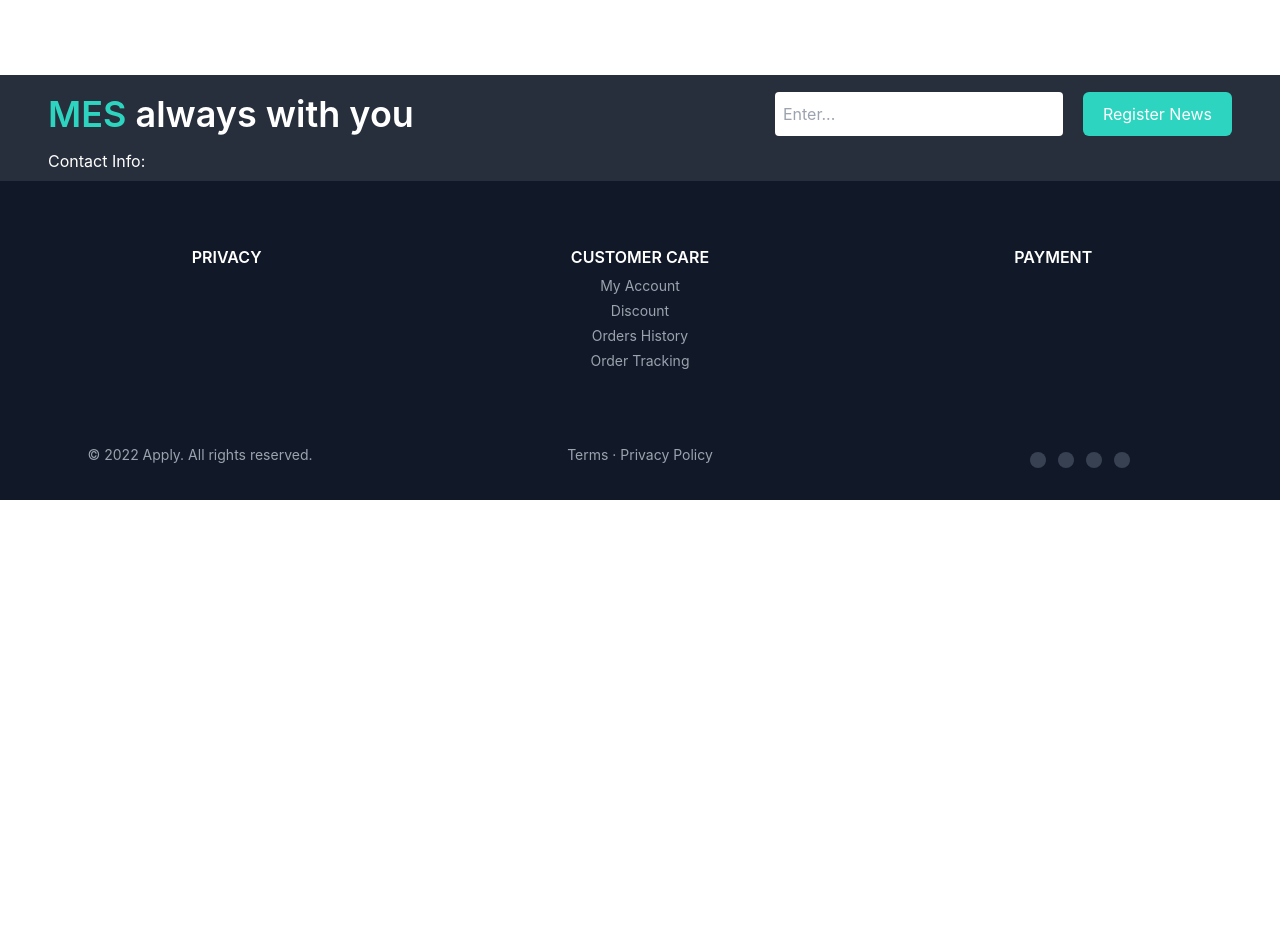
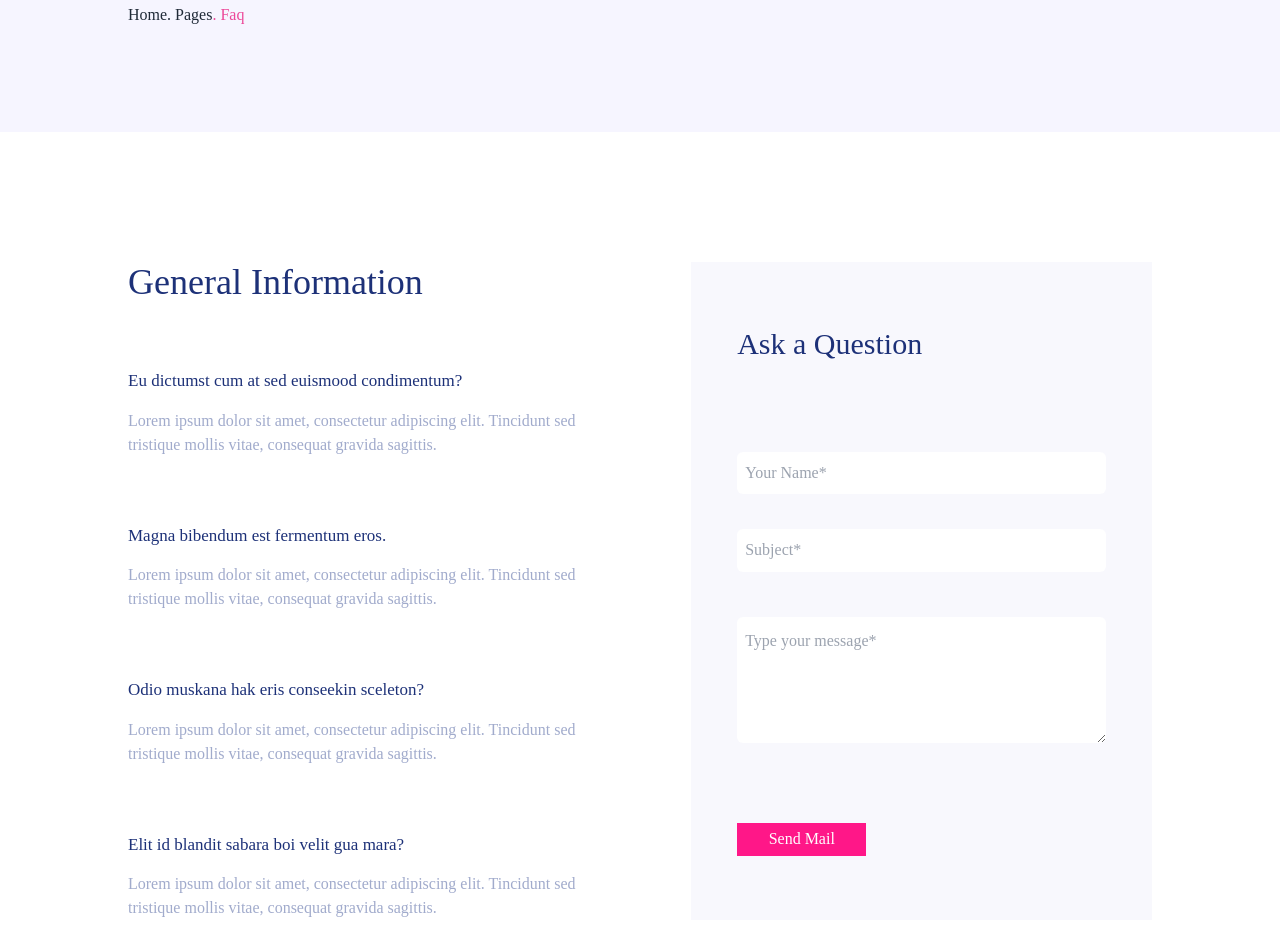
Before and after one commit to eNViDAT0001/WebMES, a React (Create React App) app: page /faq in a window 1280 px wide. Shown: the part 300-1252 px from the top of the page. Before the commit the page ends 800 px from the top, so only its background shows below. Built offline with nearby package versions, Linux system fonts and the light colour scheme; what tw-elements would draw is missing.

Commit message:
add FAQ and Contact screen

```diff
--- a/src/components/StoreOtherComponent/Contact/ContactHeaderBar.js
+++ b/src/components/StoreOtherComponent/Contact/ContactHeaderBar.js
@@ -3,13 +3,12 @@ import React from 'react'
 const ContactHeaderBar = () => {
   return (
     <div className="w-full h-[286px] bg-gray-header flex justify-center">
-        <div className="min-w-[200px] w-[85%] flex justify-center flex-col">
+        <div className="min-w-[200px] w-[65%] flex justify-center flex-col">
             <h1 className=' text-[#101075] text-4xl font-normal'>Contact us</h1>
             <div className='flex flex-row mt-3'>
                 <h1>Home. Pages</h1>
                 <h1 className="text-pink-500 ">. Contact us</h1>
             </div>
-
         </div>
     </div>
   )
--- /dev/null
+++ b/src/components/StoreOtherComponent/Contact/FormContact.js
@@ -0,0 +1,15 @@
+import React from 'react'
+
+export default function FormContact() {
+  return (
+    <div className='flex flex-col mt-[46px] mb-[300px] w-[50%] space-y-[47px]'>
+        <div className='flex flex-row justify-between'>
+            <input type="text" placeholder='Your Name*' className='w-[55%] h-[10%] min-h-[45px] px-2 py-3 border rounded-md'></input>
+            <input type="text" placeholder='Your Email*' className='w-[40%] h-[10%] min-h-[45px] px-2 py-3 border rounded-md'></input>
+        </div>
+        <input type="text" placeholder='Subject*' className='h-[10%] min-h-[45px] px-2 py-3 border rounded-md'></input>
+        <textarea  placeholder='Type your message*' className="w-full h-[25%] min-h-[150px] border mt-[45px] px-2 py-3 rounded-md"></textarea>
+        <button className="w-[35%] h-[10%] max-h-[15%] mt-20 bg-[#FF1788] text-white"> Send Mail </button>
+    </div>
+  )
+}
--- /dev/null
+++ b/src/components/StoreOtherComponent/FAQ/AskQuestion.js
@@ -0,0 +1,14 @@
+import React from 'react'
+
+export default function AskQuestion() {
+  return (
+    <div className='flex flex-col w-[45%] min-w-[150px] px-[46px] py-[64px] bg-[#F8F8FD]'>
+        <h1 className=' text-3xl text-[#1D3178]'>Ask a Question</h1>
+        <input type="text" placeholder='Your Name*' className="w-full h-[10%] bg-[#FFFFFF] mt-[90px] px-2 py-3 rounded-md"></input>
+        <input type="text" placeholder='Subject*' className="w-full h-[10%] bg-[#FFFFFF] mt-[35px] px-2 py-3 rounded-md"></input>
+        <textarea  placeholder='Type your message*' className="w-full h-[35%] bg-[#FFFFFF] mt-[45px] px-2 py-3 rounded-md"></textarea>
+        <button className="w-[35%] h-[10%] max-h-[15%] mt-20 bg-[#FF1788] text-white"> Send Mail </button>
+        </div>
+
+  )
+}
--- /dev/null
+++ b/src/components/StoreOtherComponent/FAQ/FAQHeaderBar.js
@@ -0,0 +1,15 @@
+import React from 'react'
+
+export default function FAQHeaderBar() {
+  return (
+    <div className="w-full h-[286px] bg-gray-header flex justify-center">
+        <div className="min-w-[200px] w-[80%] flex justify-center flex-col">
+            <h1 className=' text-[#101075] text-4xl font-normal'>FAQ</h1>
+            <div className='flex flex-row mt-3'>
+                <h1>Home. Pages</h1>
+                <h1 className="text-pink-500 ">. Faq</h1>
+            </div>
+        </div>
+    </div>
+  )
+}
--- /dev/null
+++ b/src/components/StoreOtherComponent/FAQ/GeneralInformation.js
@@ -0,0 +1,40 @@
+import React from 'react'
+
+const ListInformation = [
+    {
+        id: 0,
+        question: "Eu dictumst cum at sed euismood condimentum?",
+        answer: "Lorem ipsum dolor sit amet, consectetur adipiscing elit. Tincidunt sed tristique mollis vitae, consequat gravida sagittis."
+    },
+    {
+        id: 1,
+        question: "Magna bibendum est fermentum eros.",
+        answer: "Lorem ipsum dolor sit amet, consectetur adipiscing elit. Tincidunt sed tristique mollis vitae, consequat gravida sagittis."
+    },
+    {
+        id: 2,
+        question: "Odio muskana hak eris conseekin sceleton?",
+        answer: "Lorem ipsum dolor sit amet, consectetur adipiscing elit. Tincidunt sed tristique mollis vitae, consequat gravida sagittis."
+    },
+    {
+        id: 3,
+        question: "Elit id blandit sabara boi velit gua mara?",
+        answer: "Lorem ipsum dolor sit amet, consectetur adipiscing elit. Tincidunt sed tristique mollis vitae, consequat gravida sagittis."
+    },
+]
+
+export default function GeneralInformation() {
+  return (
+    <div className="flex flex-col w-[45%] min-w-[150px]">
+        <h1 className=' text-4xl text-[#1D3178]'>General Information</h1>
+        <div>
+            {ListInformation.map(data =>(
+                <div key={data.id} className="mt-[66px]">
+                    <h1 className=' text-[17px] text-[#1D3178]'>{data.question}</h1>
+                    <h1 className='mt-[15px] text-[#A1ABCC]'>{data.answer}</h1>
+                </div>
+            ))}
+        </div>
+    </div>
+  )
+}
--- a/src/pages/StorePages/ContactPage.js
+++ b/src/pages/StorePages/ContactPage.js
@@ -1,17 +1,17 @@
 import ContactHeaderBar from "../../components/StoreOtherComponent/Contact/ContactHeaderBar";
 import contact from '../../components/StoreOtherComponent/Contact/asset/contact.svg'
 import imgContact from '../../components/StoreOtherComponent/Contact/asset/imgContact.svg'
-
+import FormContact from "../../components/StoreOtherComponent/Contact/FormContact";
 const ContactPage = () =>{
     return (
-        <div className="flex flex-col ">
+        <div className="flex flex-col font-['Josefin_Sans']">
             <ContactHeaderBar />
-            <div className="flex justify-center">
+            <div className="flex justify-center mt-[120px]">
                 <div className="w-[65%] flex justify-center flex-col">
                     <img src={contact} alt="thong tin contact" ></img>
                     <div className="flex flex-row justify-between">
-
-                        <img src={imgContact} alt="anh minh hoa" className=" w-[80%] h-[80%] mr-[-15%] mt-[-15%]"></img>
+                        <FormContact />
+                        <img src={imgContact} alt="anh minh hoa" className=" w-[65%] h-[65%] mr-[-15%] mt-[-15%]"></img>
                     </div>
 
                 </div>
--- a/src/pages/StorePages/FAQPage.js
+++ b/src/pages/StorePages/FAQPage.js
@@ -1,11 +1,21 @@
-
-import { Fragment } from "react";
+import GeneralInformation from "../../components/StoreOtherComponent/FAQ/GeneralInformation";
+import AskQuestion from "../../components/StoreOtherComponent/FAQ/AskQuestion";
+import FAQHeaderBar from "../../components/StoreOtherComponent/FAQ/FAQHeaderBar";
+import listLogo from '../../components/StoreOtherComponent/OrderCompleted/asset/listLogo.png'
 
 const FAQPage = () =>{
     return (
-        <Fragment>
-            <div>đây là faq</div>
-        </Fragment>
+        <div className="font-['Josefin_Sans']">
+            <FAQHeaderBar />
+            <div className="flex items-center flex-col">
+                <div className="w-[80%] min-h-[100px] h-[80%] max-h-[740px] mt-[130px] flex flex-row justify-between">
+                    <GeneralInformation />
+                    <AskQuestion />
+                </div>
+                <img className='w-[80%] h-[121px] my-[91px]' src={listLogo} alt= "anh logo"></img>
+            </div>
+
+        </div>
     )
 
 };
```
